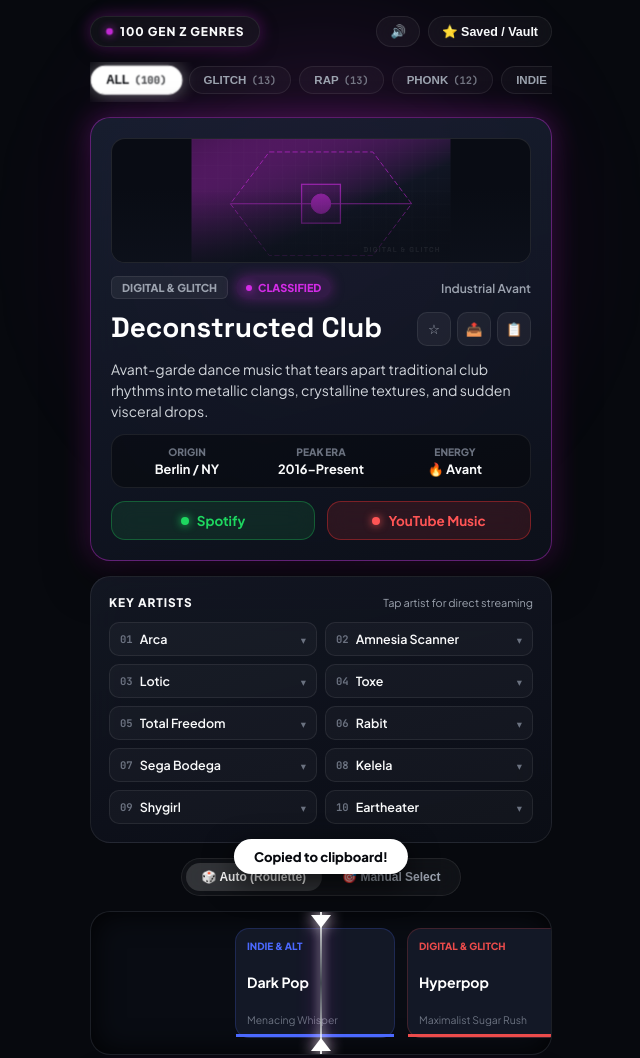
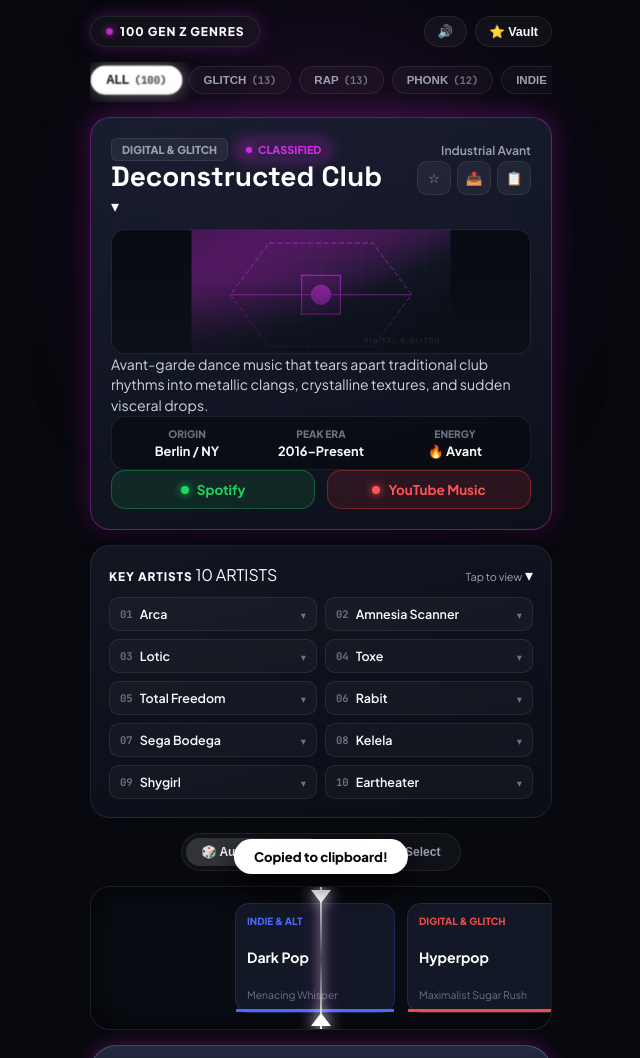
Before and after one commit to reneorense/GenZ-Genre-randomizer, a plain HTML site: page index.html in a window 1280 px wide. Shown: the top 1058 px of the page, without its empty margins (319-959 px from the left). Drawn offline with Linux system fonts and the light colour scheme.

Commit message:
Update index.html

```diff
--- a/index.html
+++ b/index.html
@@ -15,14 +15,16 @@
   <div class="ambient-glow-orb" id="ambientOrb"></div>
 
   <div class="app-container">
+    <!-- TOP HEADER -->
     <header class="app-header">
       <div class="brand-pill"><span class="live-dot"></span><span>100 GEN Z GENRES</span></div>
       <div class="header-actions">
         <button class="icon-btn" id="soundToggleBtn"><span id="soundIcon">🔊</span></button>
-        <button class="icon-btn" id="savedHistoryBtn"><span>⭐ Saved / Vault</span></button>
+        <button class="icon-btn" id="savedHistoryBtn"><span>⭐ Vault</span></button>
       </div>
     </header>
 
+    <!-- CATEGORY FILTER CHIPS -->
     <div class="category-scroll" id="categoryScroll">
       <button class="category-chip active" data-cat="ALL">ALL <span class="chip-count">(100)</span></button>
       <button class="category-chip" data-cat="GLITCH">GLITCH <span class="chip-count">(13)</span></button>
@@ -35,14 +37,11 @@
       <button class="category-chip" data-cat="AESTHETIC">AESTHETIC <span class="chip-count">(11)</span></button>
     </div>
 
+    <!-- 1. COLLAPSIBLE SELECTED GENRE CARD -->
     <div class="card-perspective-wrapper">
       <main class="genre-card" id="mainGenreCard">
-        <!-- Procedural Vector Artwork -->
-        <div class="genre-art-container" id="genreArtContainer">
-          <div id="proceduralArtSlot" class="genre-art-wrapper"></div>
-          <div class="art-overlay-gradient"></div>
-        </div>
-
+        <!-- Always Visible Header (Tap to Expand/Collapse) -->
+        <div class="card-header-bar" id="genreCardHeader" title="Tap to expand/collapse details">
           <div class="card-top-row">
             <div class="tags-group">
               <span class="cat-badge" id="cardCategory">DIGITAL & GLITCH</span>
@@ -52,12 +51,24 @@
           </div>
 
           <div class="card-title-row">
+            <div class="title-and-chevron">
               <h1 class="genre-title" id="cardTitle">Deconstructed Club</h1>
-          <div class="card-quick-actions">
-            <button class="action-square-btn" id="favBtn">☆</button>
-            <button class="action-square-btn" id="shareBtn">📤</button>
-            <button class="action-square-btn" id="copyBtn">📋</button>
+              <span class="expand-chevron" id="genreChevron">▾</span>
             </div>
+            <div class="card-quick-actions" onclick="event.stopPropagation();">
+              <button class="action-square-btn" id="favBtn" title="Favorite">☆</button>
+              <button class="action-square-btn" id="shareBtn" title="Share">📤</button>
+              <button class="action-square-btn" id="copyBtn" title="Copy Info">📋</button>
+            </div>
+          </div>
+        </div>
+
+        <!-- Collapsible Details Body -->
+        <div class="accordion-drawer" id="genreAccordionDrawer">
+          <div class="accordion-inner">
+            <div class="genre-art-container" id="genreArtContainer">
+              <div id="proceduralArtSlot" class="genre-art-wrapper"></div>
+              <div class="art-overlay-gradient"></div>
             </div>
 
             <p class="genre-description" id="cardDescription">
@@ -74,17 +85,34 @@
               <a href="#" target="_blank" rel="noopener noreferrer" class="stream-btn spotify" id="spotifyBtn"><span class="stream-dot"></span> Spotify</a>
               <a href="#" target="_blank" rel="noopener noreferrer" class="stream-btn ytmusic" id="ytmusicBtn"><span class="stream-dot"></span> YouTube Music</a>
             </div>
+          </div>
+        </div>
       </main>
     </div>
 
-    <section class="artists-section">
-      <div class="artists-header">
+    <!-- 2. COLLAPSIBLE KEY ARTISTS SECTION -->
+    <section class="artists-section" id="artistsSection">
+      <!-- Always Visible Bar (Tap to Expand/Collapse) -->
+      <div class="artists-header" id="artistsHeader" title="Tap to view 10 key artists">
+        <div class="artists-header-left">
           <span class="section-title">KEY ARTISTS</span>
-        <span class="section-subtitle">Tap artist for direct streaming</span>
+          <span class="artist-count-badge">10 ARTISTS</span>
         </div>
+        <div class="artists-header-right">
+          <span class="section-subtitle" id="artistsToggleText">Tap to view</span>
+          <span class="expand-chevron" id="artistsChevron">▾</span>
+        </div>
+      </div>
+
+      <!-- Collapsible Grid Body -->
+      <div class="accordion-drawer" id="artistsAccordionDrawer">
+        <div class="accordion-inner">
           <div class="artists-grid" id="artistsGrid"></div>
+        </div>
+      </div>
     </section>
 
+    <!-- 3. MODE SELECTOR -->
     <div class="mode-switch-wrapper">
       <div class="mode-switch">
         <button class="mode-btn active" id="rouletteModeBtn">🎲 Auto (Roulette)</button>
@@ -92,6 +120,7 @@
       </div>
     </div>
 
+    <!-- 4. CS:GO 2.0 HORIZONTAL ROULETTE CAROUSEL -->
     <div class="roulette-container" id="rouletteContainer">
       <div class="roulette-center-laser"></div>
       <div class="roulette-indicator-top"></div>
@@ -101,17 +130,20 @@
       </div>
     </div>
 
+    <!-- MANUAL SELECTOR BROWSER -->
     <div class="manual-browser" id="manualBrowser">
       <input type="text" class="search-input" id="genreSearchInput" placeholder="🔍 Search among 100 genres or artists..." />
       <div class="manual-list-items" id="manualListItems"></div>
     </div>
 
+    <!-- 5. MAIN ACTION UNBOX BUTTON -->
     <button class="open-case-btn" id="openCaseBtn">
       <span class="open-case-text">OPEN CASE</span>
       <span class="open-case-badge" id="caseCountBadge">100 GENRES</span>
     </button>
   </div>
 
+  <!-- ARTIST ACTION MODAL -->
   <div class="modal-backdrop" id="artistModal">
     <div class="modal-sheet">
       <div class="modal-header">
@@ -127,6 +159,7 @@
     </div>
   </div>
 
+  <!-- SAVED / VAULT MODAL -->
   <div class="modal-backdrop" id="historyModal">
     <div class="modal-sheet" style="max-height: 82vh; overflow-y: auto;">
       <div class="modal-header">
```
Lines whose indentation alone changed are shown as unchanged.
